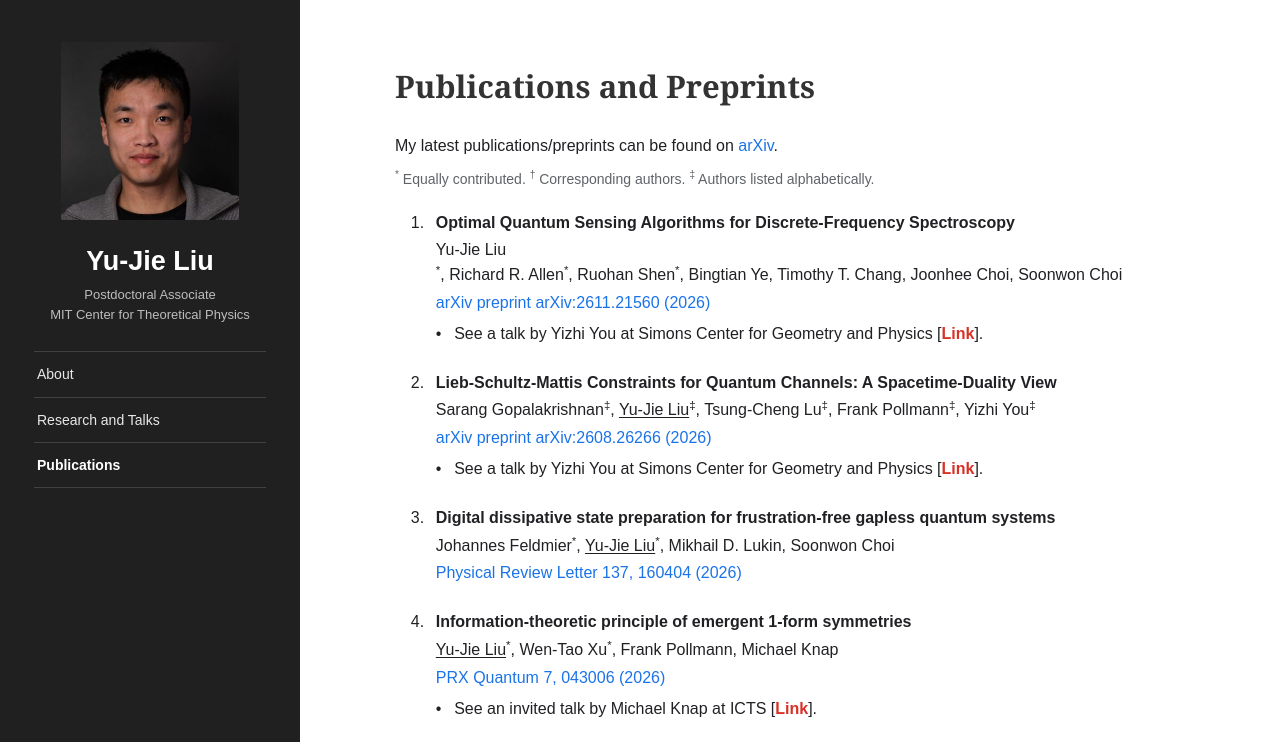
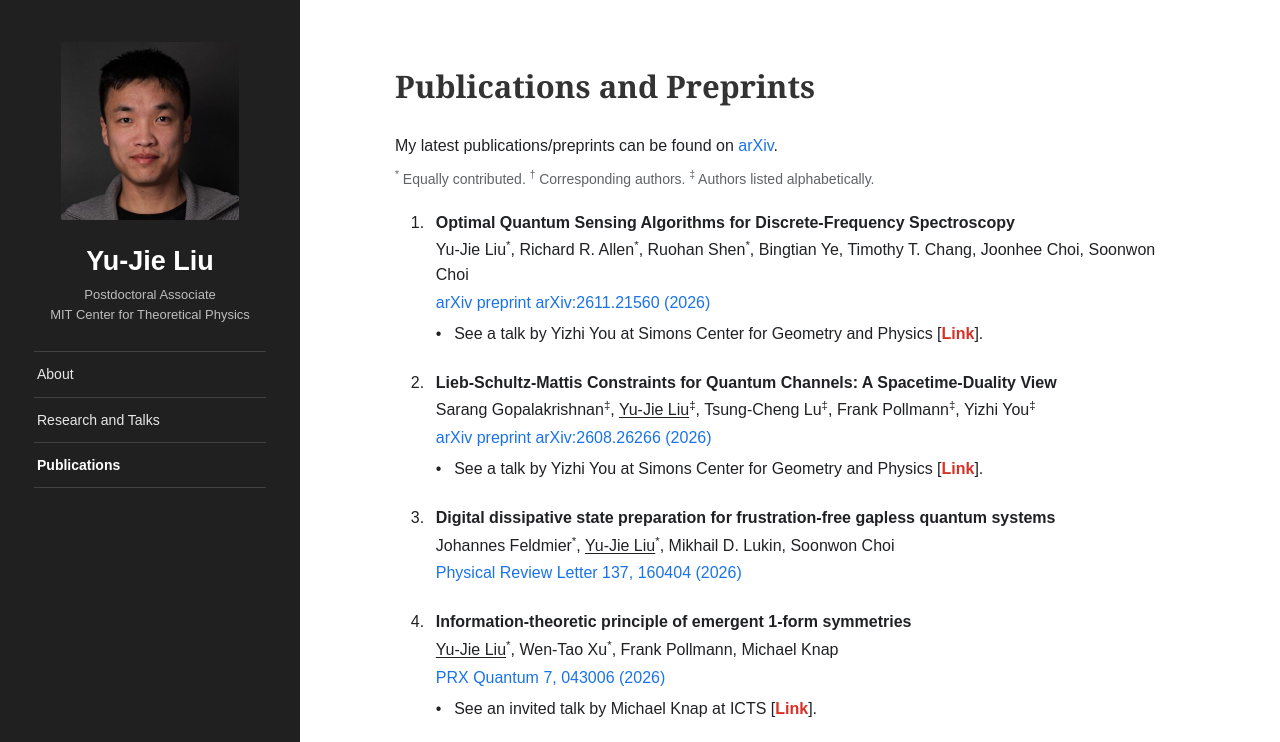
Before and after one commit to yujieliu-physics/yujieliu-physics.github.io, a plain HTML site: page publications.html in a window 1280 px wide. Shown: the top 742 px of the page. Drawn offline with Linux system fonts and the light colour scheme.

Commit message:
Update publications.html

```diff
--- a/publications.html
+++ b/publications.html
@@ -166,7 +166,7 @@
       <ol>
        <li>
           <span class="publication-title">Optimal Quantum Sensing Algorithms for Discrete-Frequency Spectroscopy</span>
-          <span class="publication-authors">Yu-Jie Liu</span><sup>*</sup>, Richard R. Allen<sup>*</sup>, Ruohan Shen<sup>*</sup>, Bingtian Ye, Timothy T. Chang, Joonhee Choi, Soonwon Choi
+          <span class="publication-authors">Yu-Jie Liu<sup>*</sup>, Richard R. Allen<sup>*</sup>, Ruohan Shen<sup>*</sup>, Bingtian Ye, Timothy T. Chang, Joonhee Choi, Soonwon Choi
           <span class="publication-venue"><a class="publication-link" href="https://arxiv.org/abs/2611.21560" target="_blank" rel="noopener noreferrer">arXiv preprint arXiv:2611.21560 (2026)</a></span>
           <ul class="publication-notes">
             <li>See a talk by Yizhi You at Simons Center for Geometry and Physics [<a class="talk-link" href="https://scgp.stonybrook.edu/video_portal/video.php?id=7600" target="_blank" rel="noopener noreferrer">Link</a>].</li>
```
